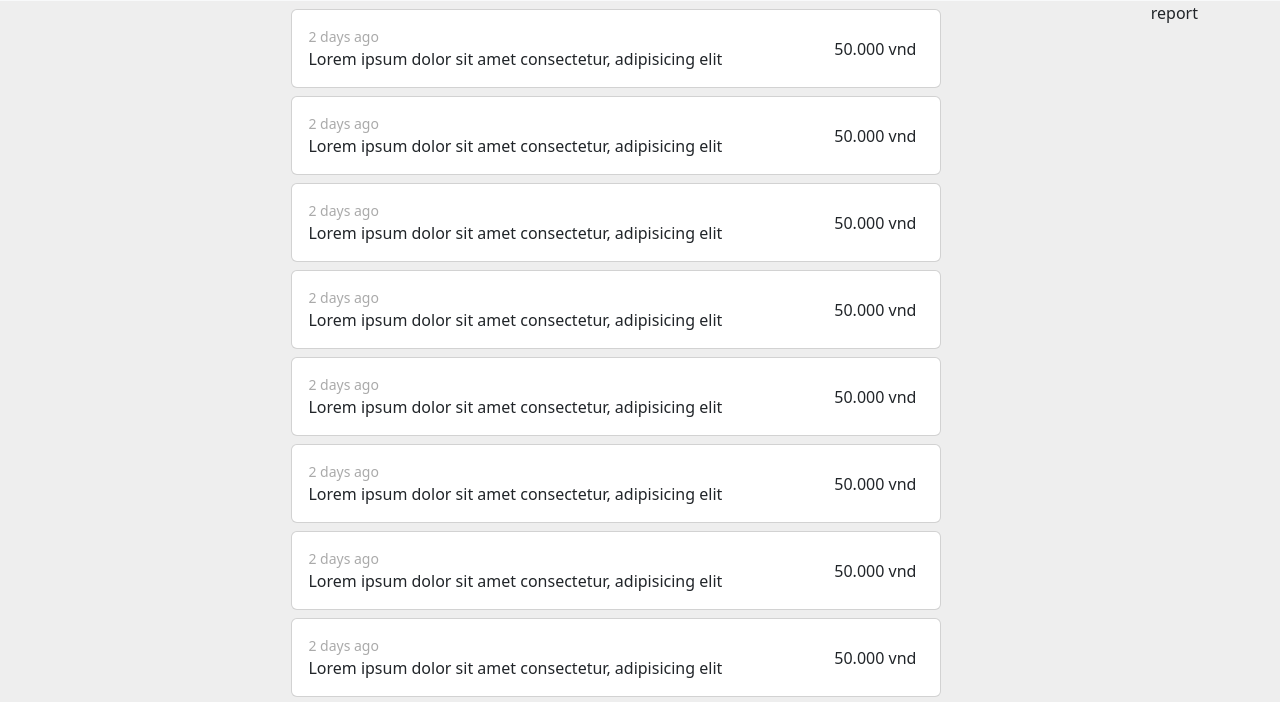
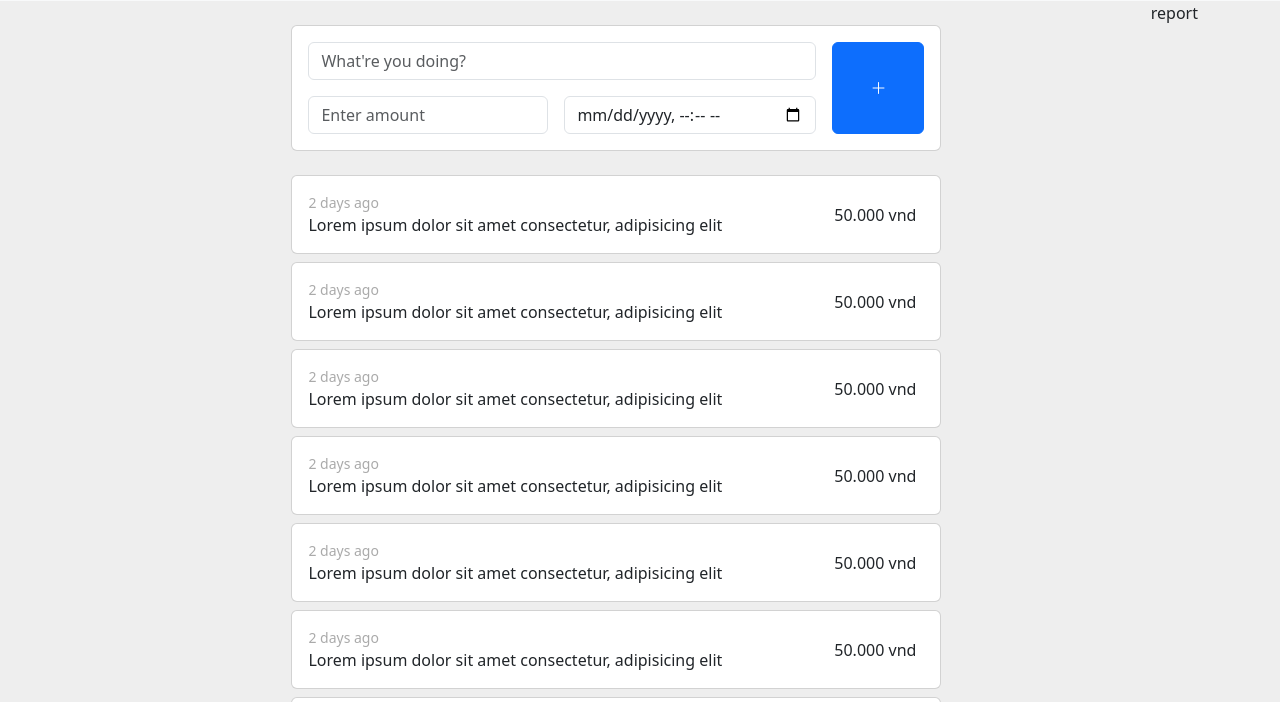
Before and after one commit to caotriphan/money-management, a website: page src/client-ko/index.html in a window 1280 px wide. Shown: the part 55-757 px from the top of the page. Drawn offline with Linux system fonts and the light colour scheme.

Commit message:
update list UI

```diff
--- a/src/client-ko/css/style.css
+++ b/src/client-ko/css/style.css
@@ -61,3 +61,11 @@ a {
   transform: translateX(0);
   opacity: 1;
 }
+
+.transaction-form {
+  grid-template-columns: 1fr minmax(auto,92px);
+}
+
+.ratio-1 {
+  aspect-ratio: 1/1;
+}
--- a/src/client-ko/index.html
+++ b/src/client-ko/index.html
@@ -1,17 +1,24 @@
 <!DOCTYPE html>
 <html lang="en">
+
 <head>
   <meta charset="UTF-8">
-  <meta name="viewport" content="width=device-width, initial-scale=1.0">
+  <meta name="viewport"
+        content="width=device-width, initial-scale=1.0">
   <title>Money App</title>
-  <link rel="stylesheet" href="./css/bootstrap.css">
-  <link rel="stylesheet" href="./font/bootstrap-icons.css">
-  <link rel="stylesheet" href="./css/style.css">
+  <link rel="stylesheet"
+        href="./css/bootstrap.css">
+  <link rel="stylesheet"
+        href="./font/bootstrap-icons.css">
+  <link rel="stylesheet"
+        href="./css/style.css">
 </head>
+
 <body>
   <header class="bg-light">
     <div class="align-items-center container d-flex py-1">
-      <a href="#" class="brand">Money App</a>
+      <a href="#"
+         class="brand">Money App</a>
       <div class="flex-fill text-end">
         <span>Hi, username</span>
         <a href="login.html">Logout</a>
@@ -23,17 +30,58 @@
     <div class="container pb-3">
       <div class="d-flex">
         <div class="flex-fill">
-          <div class="transaction-list mx-auto" style="max-width: 650px;" data-bind="foreach: transactions$">
-            <div class="card mt-2 overflow-hidden position-relative transaction">
+          <div class="card mx-auto my-4"
+               style="max-width: 650px;">
+            <form class="card-body d-grid gap-3 transaction-form"
+                  style="max-width: 650px;">
+
+              <div class="flex-fill">
+                <div class="mb-3">
+                  <input type="text"
+                         class="form-control"
+                         placeholder="What're you doing?">
+                </div>
+                <div class="d-flex gap-3">
+                  <div>
+                    <input type="number"
+                           class="form-control"
+                           placeholder="Enter amount">
+                  </div>
+                  <div>
+                    <input type="datetime-local"
+                           class="form-control"
+                           placeholder="Transaction date">
+                  </div>
+                </div>
+              </div>
+              <div>
+                <button type="button"
+                        title="Add Transaction"
+                        class="btn btn-primary h-100 px-4 ratio-1">
+                  <i class="bi bi-plus-lg"></i>
+                </button>
+              </div>
+            </form>
+          </div>
+
+
+          <div class="transaction-list mx-auto"
+               style="max-width: 650px;"
+               data-bind="foreach: transactions$">
+            <div
+                 class="card mt-2 overflow-hidden position-relative transaction">
               <div class="d-flex align-items-center card-body">
                 <div class="flex-fill">
-                  <div class="small" style="color:#aaa;">2 days ago</div>
+                  <div class="small"
+                       style="color:#aaa;">2 days ago</div>
                   <p class="m-0">
                     Lorem ipsum dolor sit amet consectetur, adipisicing elit
                   </p>
                 </div>
                 <div class="oneline px-2">50.000 vnd</div>
-                <button type="button" class="btn btn-danger button-delete rounded-circle d-flex align-items-center justify-content-center p-0 position-absolute end-0 me-3" style="width:24px;height:24px;min-width:24px;">
+                <button type="button"
+                        class="btn btn-danger button-delete rounded-circle d-flex align-items-center justify-content-center p-0 position-absolute end-0 me-3"
+                        style="width:24px;height:24px;min-width:24px;">
                   <i class="bi bi-x"></i>
                 </button>
               </div>
@@ -49,4 +97,5 @@
   <script src="./js/lib.js"></script>
   <script src="./js/app.js"></script>
 </body>
+
 </html>
```
